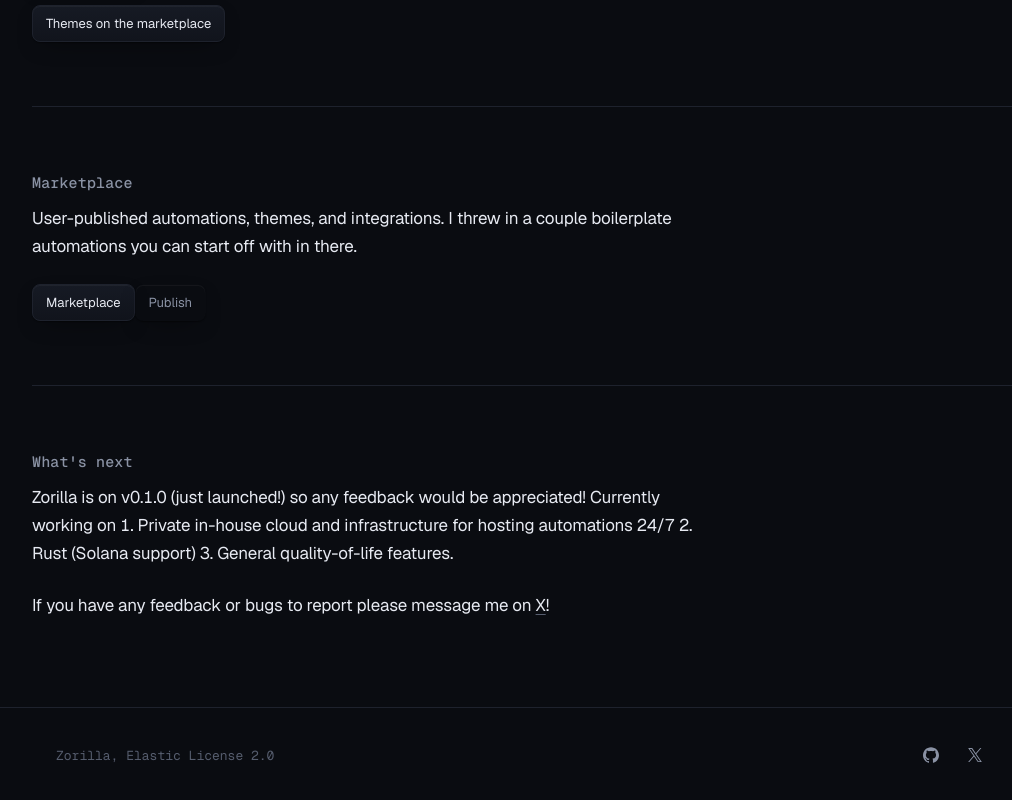
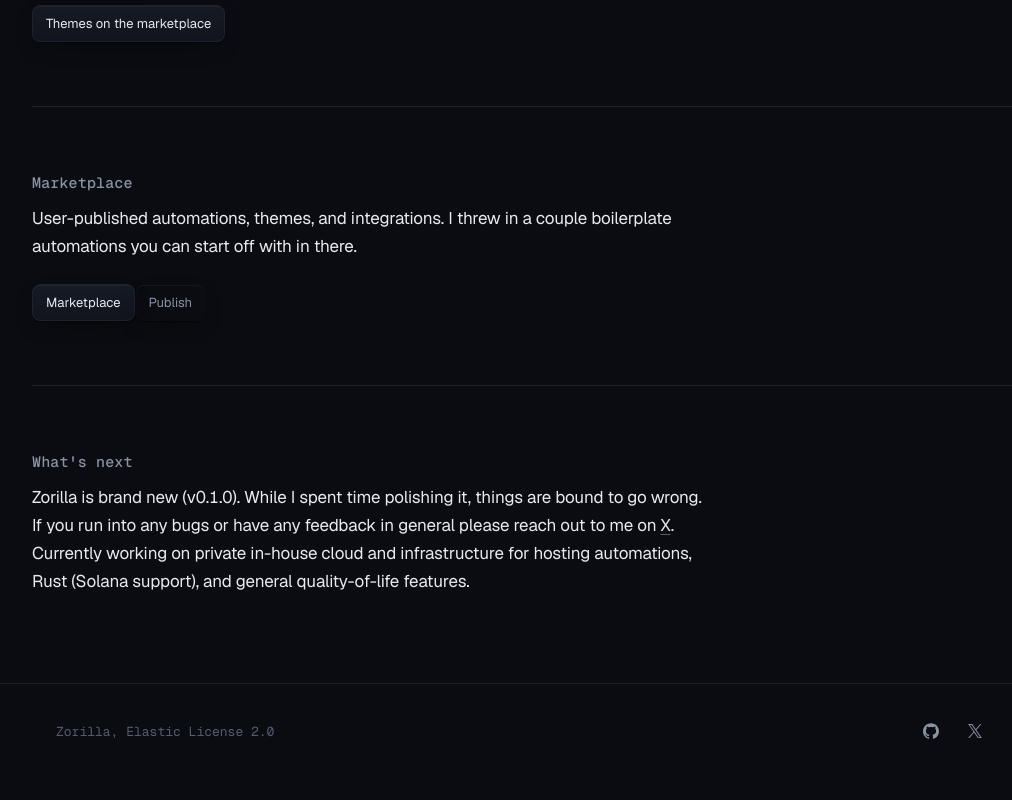
Before and after one commit to getzorilla/zorillaWebsite, a Next.js app: page / in a window 1280 px wide. Shown: the part 3478-4278 px from the top of the page, without its empty margins (118-1130 px from the left). Built offline with nearby package versions, Linux system fonts and the light colour scheme; no server answers.

Commit message:
what's next, your wording

```diff
--- a/app/page.js
+++ b/app/page.js
@@ -197,13 +197,11 @@
       <section className="page section">
         <h2>What&apos;s next</h2>
         <p className="sub">
-          Zorilla is on v0.1.0 (just launched!) so any feedback would be appreciated! Currently
-          working on 1. Private in-house cloud and infrastructure for hosting automations 24/7
-          2. Rust (Solana support) 3. General quality-of-life features.
-        </p>
-        <p className="sub">
-          If you have any feedback or bugs to report please message me on{' '}
-          <a className="inline-link" href="https://x.com/4aykk" target="_blank" rel="noreferrer">X</a>!
+          Zorilla is brand new (v0.1.0). While I spent time polishing it, things are bound to go
+          wrong. If you run into any bugs or have any feedback in general please reach out to me
+          on <a className="inline-link" href="https://x.com/4aykk" target="_blank" rel="noreferrer">X</a>.
+          Currently working on private in-house cloud and infrastructure for hosting automations,
+          Rust (Solana support), and general quality-of-life features.
         </p>
       </section>
     </main>
```
